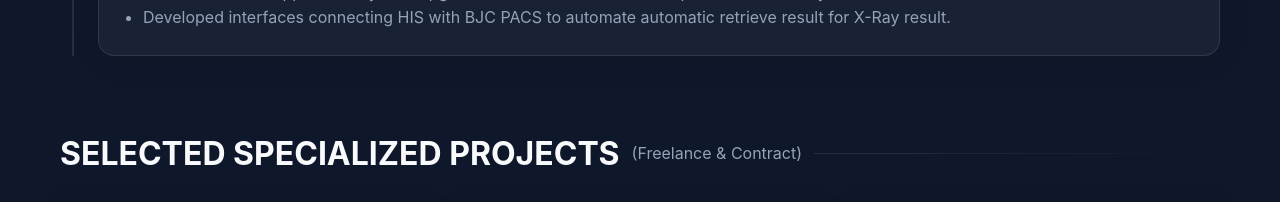
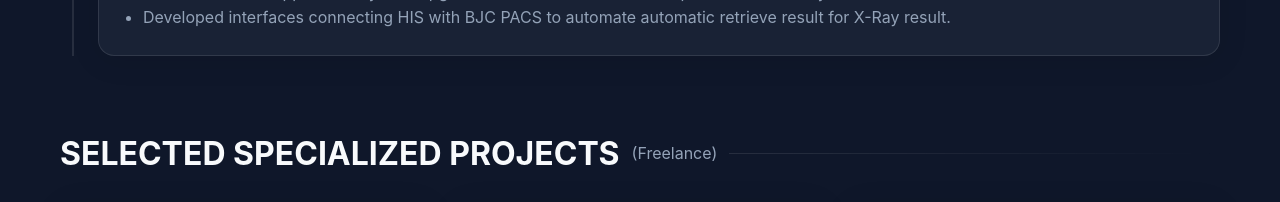
Before and after one commit to topku99/My_Portfolio, a Next.js app: page /My_Portfolio/ in a window 1280 px wide. Shown: the part 3900-4102 px from the top of the page. Built offline with nearby package versions, Linux system fonts and the light colour scheme.

Commit message:
Update page.tsx

```diff
--- a/src/app/page.tsx
+++ b/src/app/page.tsx
@@ -234,7 +234,7 @@ export default function Home() {
 
         {/* Projects Section */}
         <section id="projects" className="mb-8 mt-8" style={{ paddingTop: '40px' }}>
-        <h2 style={{ textTransform: 'uppercase' }}>Selected Specialized Projects <span style={{ fontSize: '1rem', fontWeight: 'normal', color: '#94a3b8', textTransform: 'none' }}>(Freelance & Contract)</span></h2>
+        <h2 style={{ textTransform: 'uppercase' }}>Selected Specialized Projects <span style={{ fontSize: '1rem', fontWeight: 'normal', color: '#94a3b8', textTransform: 'none' }}>(Freelance)</span></h2>
         <div className="grid grid-cols-2">
 
           <div className="glass-card flex flex-col justify-between">
```
